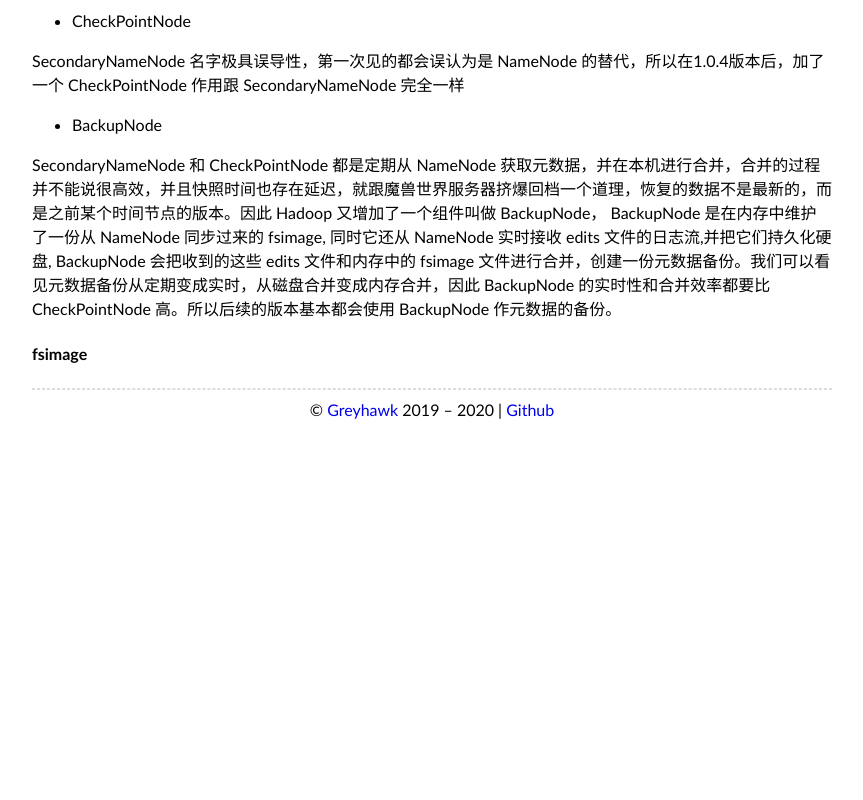
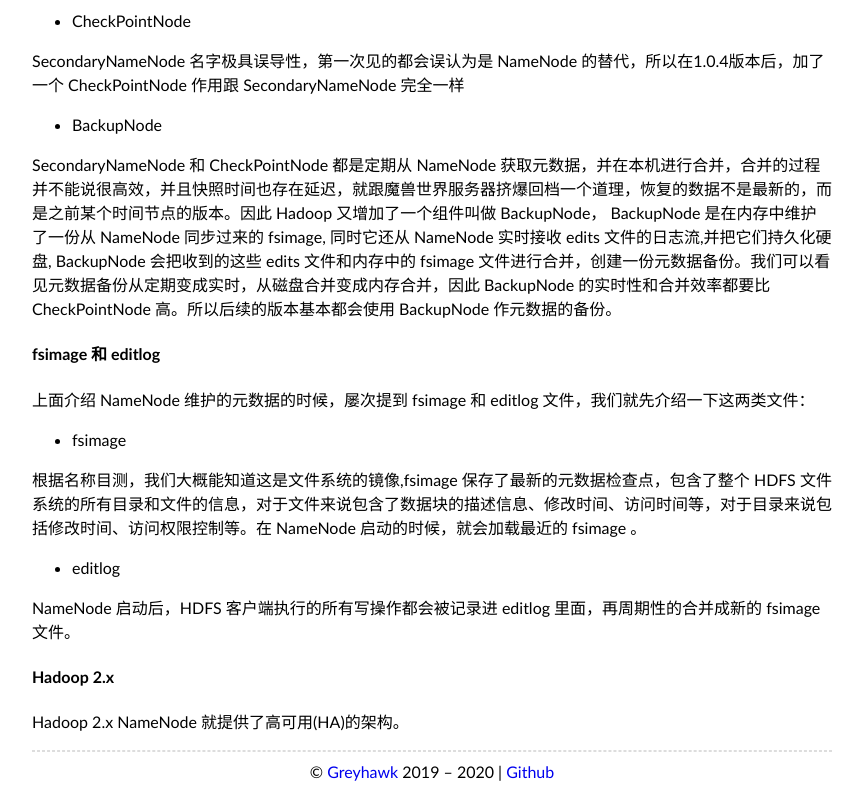
Before and after one commit to greyhawk/greyhawk.github.io, a plain HTML site: page post/2020/01/06/hadoop-3.x-概述/index.html in a window 1280 px wide. Shown: the part 3319-4119 px from the top of the page, without its empty margins (208-1071 px from the left). Before the commit the page ends 3757 px from the top, so only its background shows below. Drawn offline with Linux system fonts and the light colour scheme.

Commit message:
rebuilding site 2020年 1月 9日 星期四 20时56分41秒 CST

```diff
--- a/post/2020/01/06/hadoop-3.x-概述/index.html
+++ b/post/2020/01/06/hadoop-3.x-概述/index.html
@@ -101,7 +101,18 @@ fsimage 后，会覆盖当前的 fsimage。因此只要有最新的 fsimage。 H
 </ul>
 <p>SecondaryNameNode 和 CheckPointNode 都是定期从 NameNode 获取元数据，并在本机进行合并，合并的过程并不能说很高效，并且快照时间也存在延迟，就跟魔兽世界服务器挤爆回档一个道理，恢复的数据不是最新的，而是之前某个时间节点的版本。因此 Hadoop 又增加了一个组件叫做 BackupNode， BackupNode 是在内存中维护了一份从 NameNode 同步过来的 fsimage, 同时它还从 NameNode 实时接收 edits 文件的日志流,并把它们持久化硬盘, BackupNode 会把收到的这些 edits 文件和内存中的 fsimage 文件进行合并，创建一份元数据备份。我们可以看见元数据备份从定期变成实时，从磁盘合并变成内存合并，因此 BackupNode 的实时性和合并效率都要比 CheckPointNode 高。所以后续的版本基本都会使用
 BackupNode 作元数据的备份。</p>
-<h4 id="fsimage">fsimage</h4>
+<h4 id="fsimage-和-editlog">fsimage 和 editlog</h4>
+<p>上面介绍 NameNode 维护的元数据的时候，屡次提到 fsimage 和 editlog 文件，我们就先介绍一下这两类文件：</p>
+<ul>
+<li>fsimage</li>
+</ul>
+<p>根据名称目测，我们大概能知道这是文件系统的镜像,fsimage 保存了最新的元数据检查点，包含了整个 HDFS 文件系统的所有目录和文件的信息，对于文件来说包含了数据块的描述信息、修改时间、访问时间等，对于目录来说包括修改时间、访问权限控制等。在 NameNode 启动的时候，就会加载最近的 fsimage 。</p>
+<ul>
+<li>editlog</li>
+</ul>
+<p>NameNode 启动后，HDFS 客户端执行的所有写操作都会被记录进 editlog 里面，再周期性的合并成新的 fsimage 文件。</p>
+<h4 id="hadoop-2-dot-x">Hadoop 2.x</h4>
+<p>Hadoop 2.x NameNode 就提供了高可用(HA)的架构。</p>
 
 </main>
 
```
Also changed, not shown: index.html (+1 -1 lines), sitemap.xml (+6 -6 lines).
